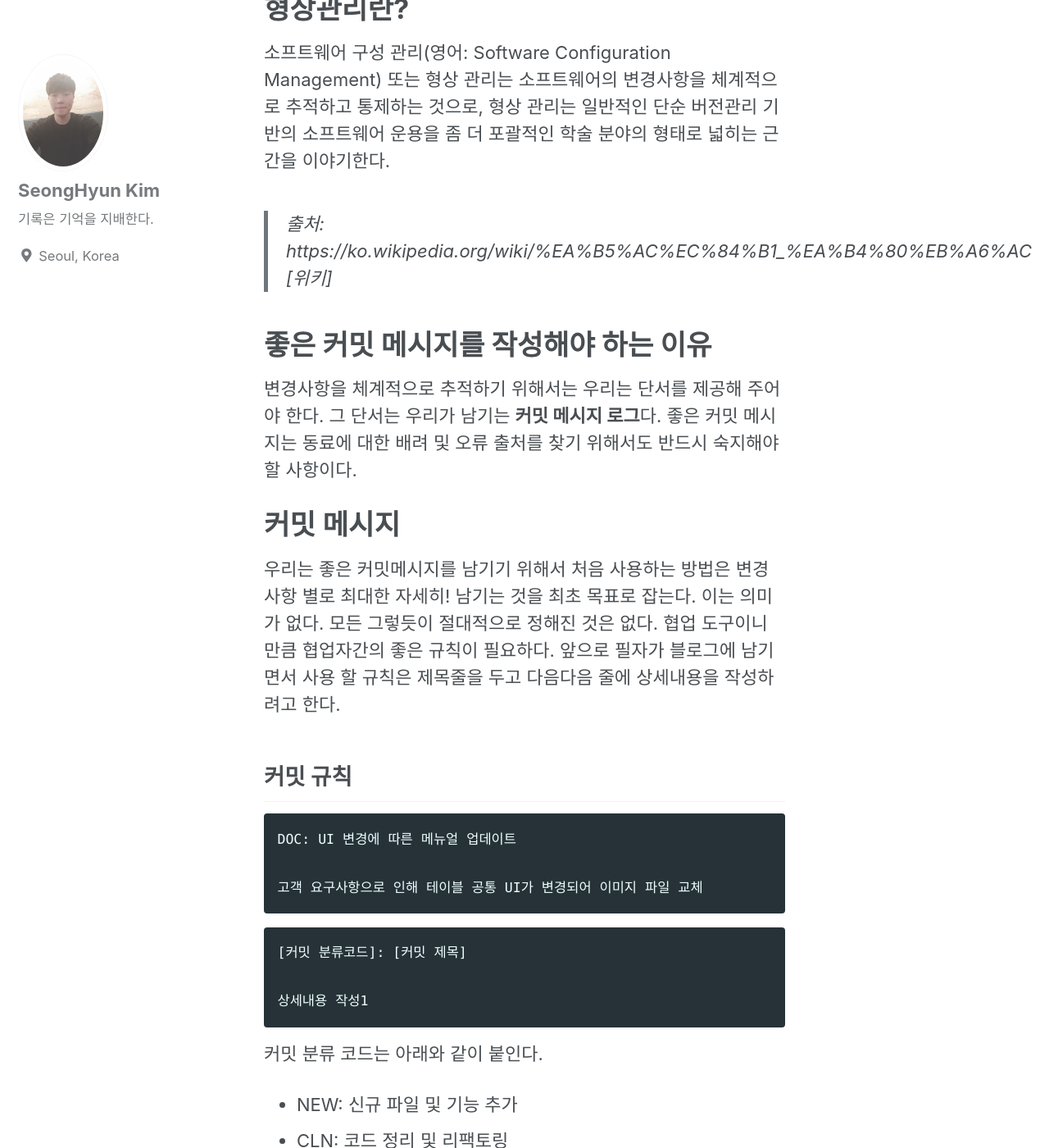
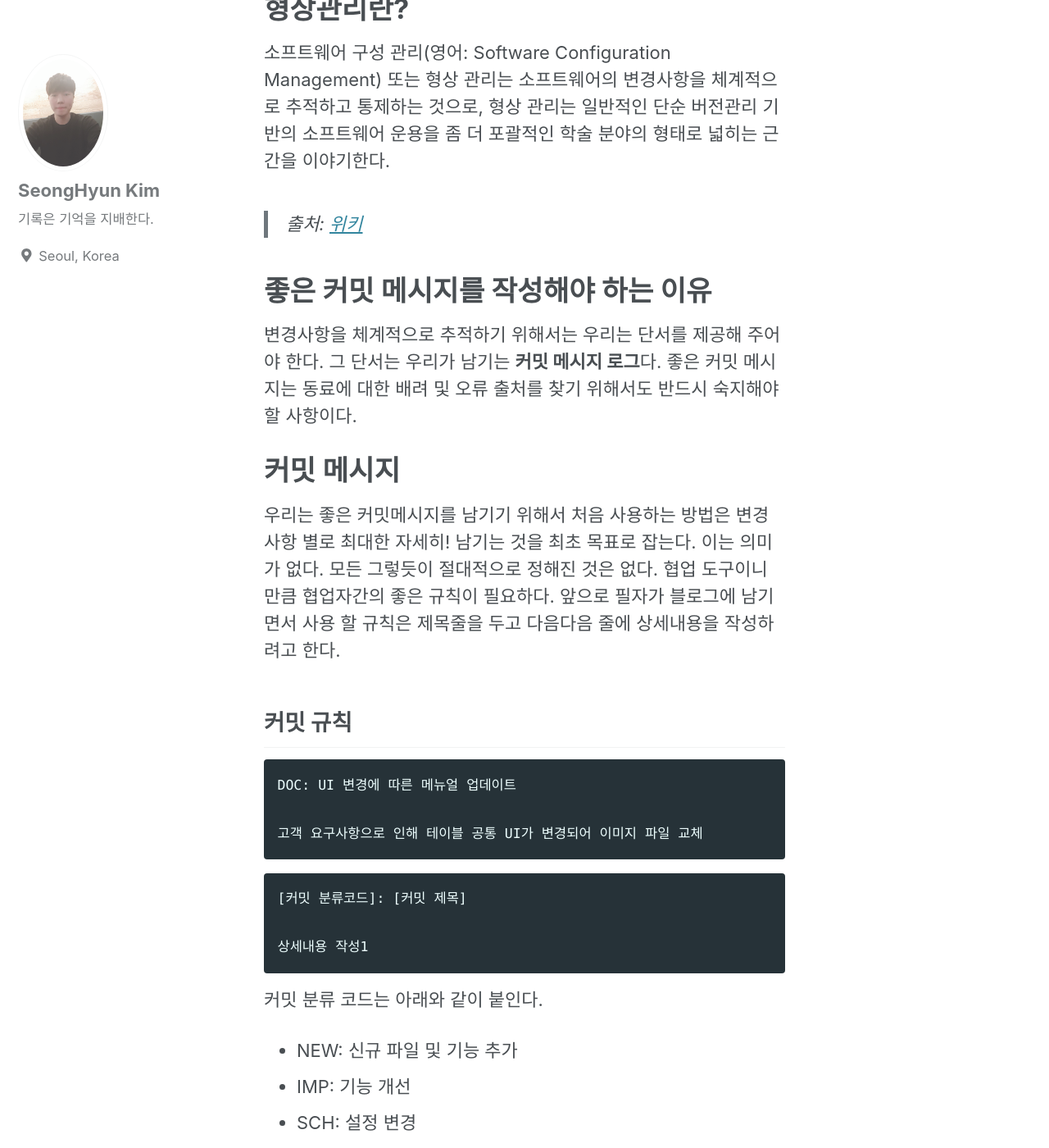
Before and after one commit to 921126sh/921126sh.github.io, a Jekyll site: the page built from _posts/2019-03-22-git-good-comment.md, in a window 1280 px wide and 1400 px high, scrolled down 364 px. Shown: the whole window at 82% size. Built offline with Jekyll 4.4.1, drawn with Linux system fonts in a browser that asks for light colours; cached includes are drawn as plain includes; comment, search, counter and statistics services are not loaded.

Commit message:
DOC: 위키 출처 표시 변경
위키 출처 표시 URL 안보이도록 반영

```diff
--- a/_posts/2019-03-22-git-good-comment.md
+++ b/_posts/2019-03-22-git-good-comment.md
@@ -12,7 +12,7 @@ comments: true
 # 형상관리란?
 소프트웨어 구성 관리(영어: Software Configuration Management) 또는 형상 관리는 소프트웨어의 변경사항을 체계적으로 추적하고 통제하는 것으로, 형상 관리는 일반적인 단순 버전관리 기반의 소프트웨어 운용을 좀 더 포괄적인 학술 분야의 형태로 넓히는 근간을 이야기한다.
 
-> 출처: https://ko.wikipedia.org/wiki/%EA%B5%AC%EC%84%B1_%EA%B4%80%EB%A6%AC [위키]
+> 출처: [위키](https://ko.wikipedia.org/wiki/%EA%B5%AC%EC%84%B1_%EA%B4%80%EB%A6%AC)
 
 # 좋은 커밋 메시지를 작성해야 하는 이유
 변경사항을 체계적으로 추적하기 위해서는 우리는 단서를 제공해 주어야 한다. 그 단서는 우리가 남기는 **커밋 메시지 로그**다. 좋은 커밋 메시지는 동료에 대한 배려 및 오류 출처를 찾기 위해서도 반드시 숙지해야 할 사항이다.
@@ -35,6 +35,8 @@ DOC: UI 변경에 따른 메뉴얼 업데이트
 
 커밋 분류 코드는 아래와 같이 붙인다.
 * NEW: 신규 파일 및 기능 추가
+* IMP: 기능 개선
+* SCH: 설정 변경
 * CLN: 코드 정리 및 리팩토링
 * BUG: 버그 픽스
 * TST: 테스트
```
